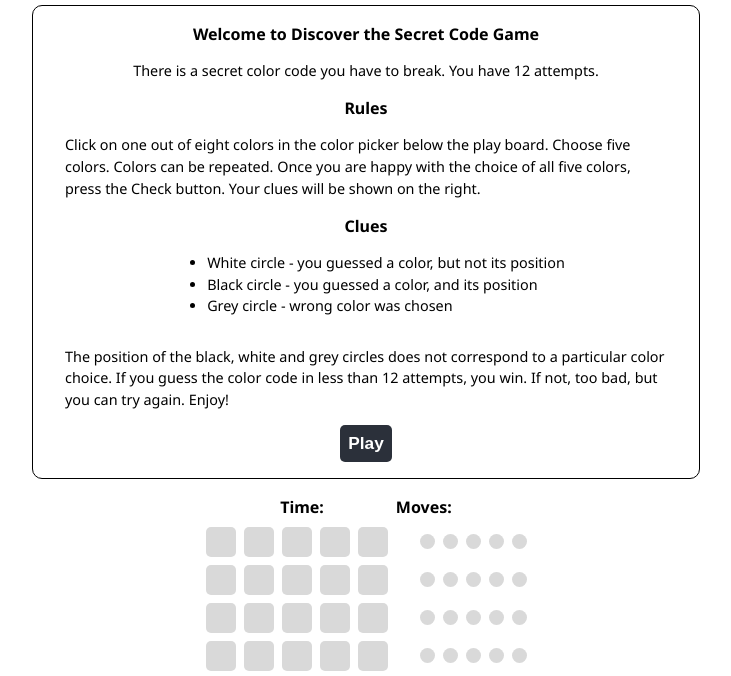
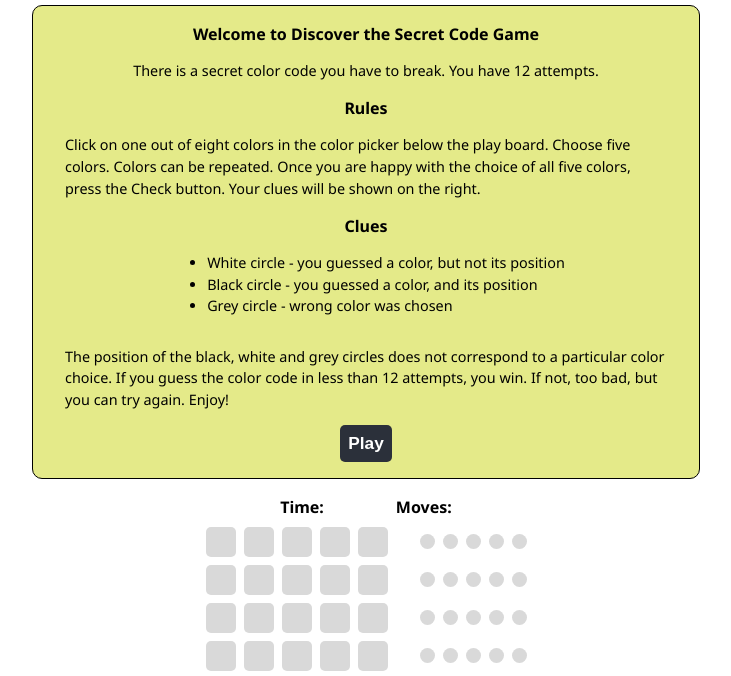
Before and after one commit to lucia2007/discover-the-code, a website: page index.html in a window 1280 px wide. Shown: the part 99-775 px from the top of the page, without its empty margins (274-1005 px from the left). Drawn offline with Linux system fonts and the light colour scheme.

Commit message:
style: Add bckg color to Welcome pop-up

```diff
--- a/assets/css/style.css
+++ b/assets/css/style.css
@@ -71,7 +71,7 @@ body {
     border-radius: 10px;
     border: solid 1px black;
     margin: 0.5rem 1rem;
-    background-color: white;
+    background-color: rgba(201, 214, 20, 0.5);
     /* padding-top: 10px; */
     /* z-index: 1; */
     /* position: fixed;
```
